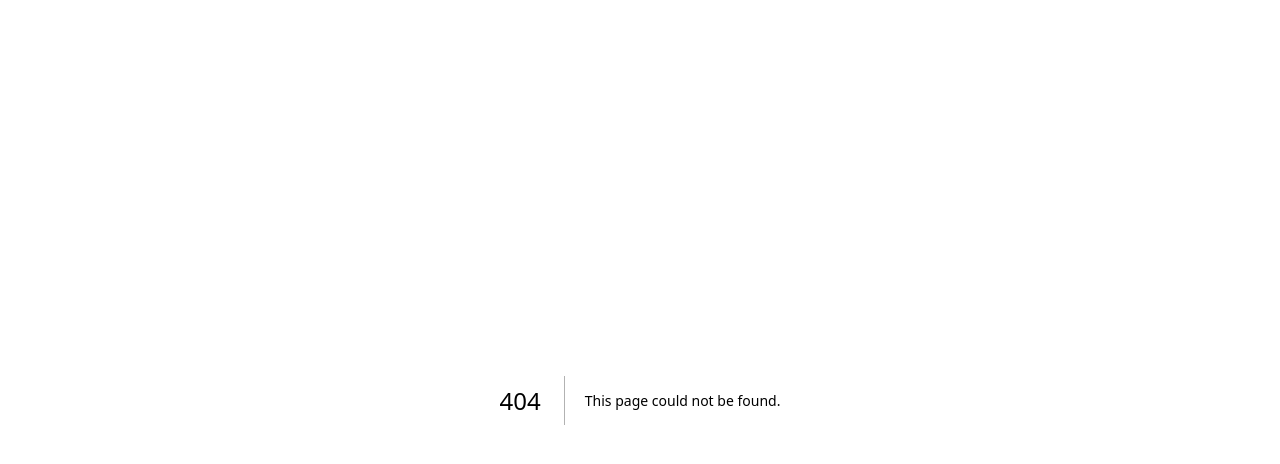
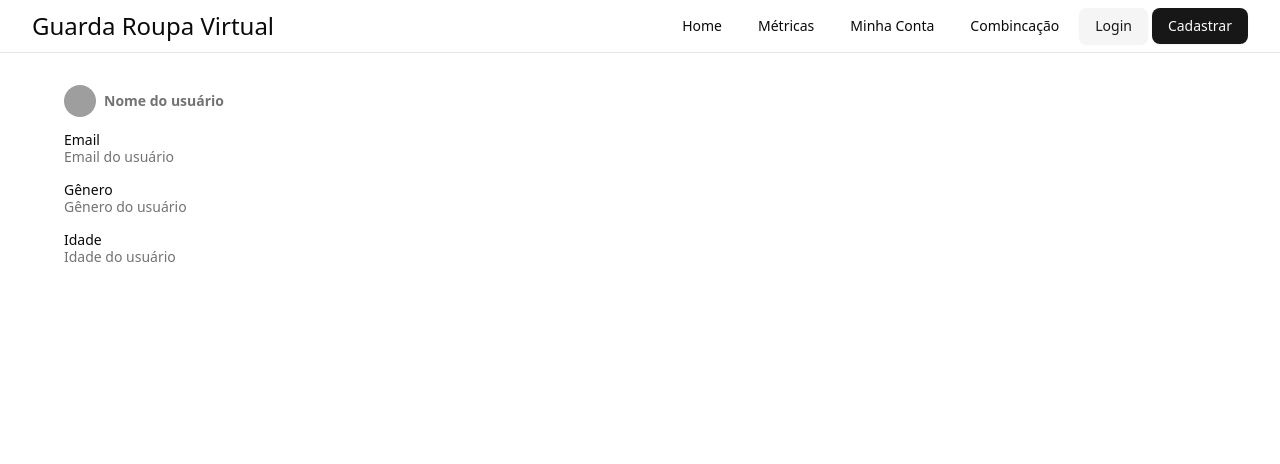
Before and after one commit to gabscy/ihc, a Next.js app: page /minha-conta in a window 1280 px wide. Before the commit this address had no page. Shown: the top 464 px of the page. Built offline with nearby package versions, Linux system fonts and the light colour scheme; grey boxes are pictures that could not be loaded.

Commit message:
pagina da minha conta

```diff
--- a/package.json
+++ b/package.json
@@ -10,6 +10,7 @@
   },
   "dependencies": {
     "@hookform/resolvers": "^5.0.1",
+    "@radix-ui/react-avatar": "^1.1.7",
     "@radix-ui/react-dialog": "^1.1.11",
     "@radix-ui/react-label": "^2.1.4",
     "@radix-ui/react-navigation-menu": "^1.2.10",
--- /dev/null
+++ b/src/app/minha-conta/page.tsx
@@ -0,0 +1,44 @@
+import Header from "@/components/Header";
+import { Avatar, AvatarFallback, AvatarImage } from "@/components/ui/avatar"
+
+export default function MinhaConta() {
+    return (
+        <>
+            <Header />
+
+            <main className="max-w-6xl mx-auto py-8 space-y-4">
+                <div className="flex items-center gap-2">
+                    <Avatar>
+                        <AvatarImage src="https://github.com/gabscy.png" />
+                        <AvatarFallback>CN</AvatarFallback>
+                    </Avatar>
+
+                    <p className="font-bold text-sm text-muted-foreground">
+                        Nome do usuário
+                    </p>
+                </div>
+
+                <div>
+                    <h4 className="text-sm font-medium leading-none">Email</h4>
+                    <p className="text-sm text-muted-foreground">
+                        Email do usuário
+                    </p>
+                </div>
+
+                <div>
+                    <h4 className="text-sm font-medium leading-none">Gênero</h4>
+                    <p className="text-sm text-muted-foreground">
+                        Gênero do usuário
+                    </p>
+                </div>
+
+                <div>
+                    <h4 className="text-sm font-medium leading-none">Idade</h4>
+                    <p className="text-sm text-muted-foreground">
+                        Idade do usuário
+                    </p>
+                </div>
+            </main>
+        </>
+    )
+}
--- /dev/null
+++ b/src/components/ui/avatar.tsx
@@ -0,0 +1,53 @@
+"use client"
+
+import * as React from "react"
+import * as AvatarPrimitive from "@radix-ui/react-avatar"
+
+import { cn } from "@/lib/utils"
+
+function Avatar({
+  className,
+  ...props
+}: React.ComponentProps<typeof AvatarPrimitive.Root>) {
+  return (
+    <AvatarPrimitive.Root
+      data-slot="avatar"
+      className={cn(
+        "relative flex size-8 shrink-0 overflow-hidden rounded-full",
+        className
+      )}
+      {...props}
+    />
+  )
+}
+
+function AvatarImage({
+  className,
+  ...props
+}: React.ComponentProps<typeof AvatarPrimitive.Image>) {
+  return (
+    <AvatarPrimitive.Image
+      data-slot="avatar-image"
+      className={cn("aspect-square size-full", className)}
+      {...props}
+    />
+  )
+}
+
+function AvatarFallback({
+  className,
+  ...props
+}: React.ComponentProps<typeof AvatarPrimitive.Fallback>) {
+  return (
+    <AvatarPrimitive.Fallback
+      data-slot="avatar-fallback"
+      className={cn(
+        "bg-muted flex size-full items-center justify-center rounded-full",
+        className
+      )}
+      {...props}
+    />
+  )
+}
+
+export { Avatar, AvatarImage, AvatarFallback }
```
Also changed, not shown: 1 other file (tests, documents, lock files or other folders).
